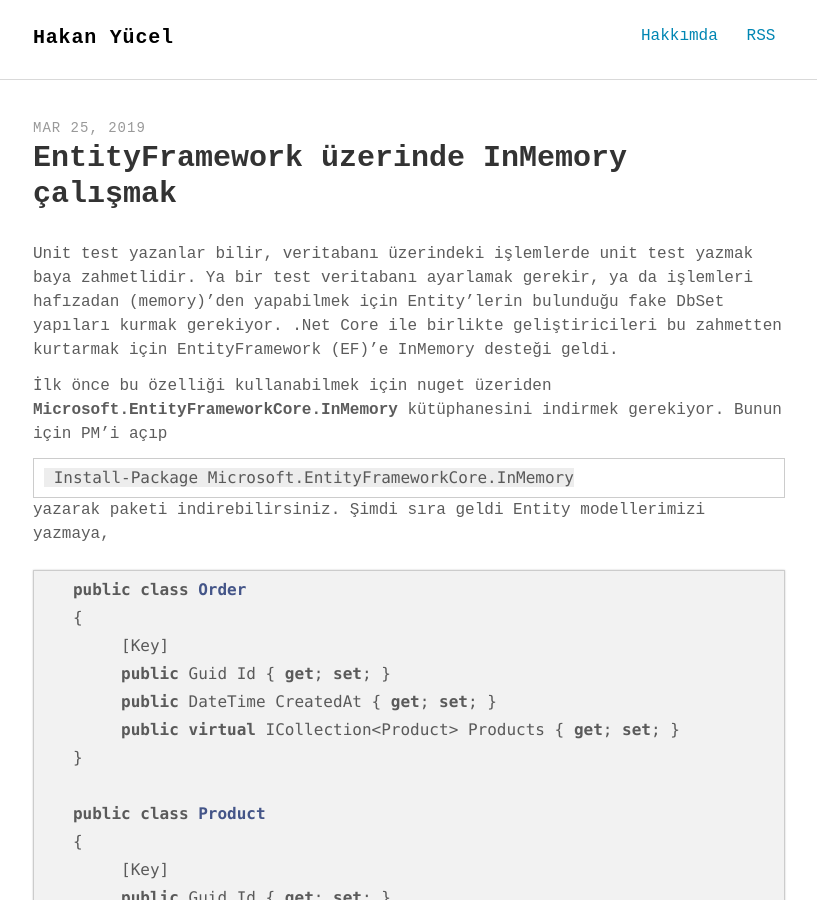
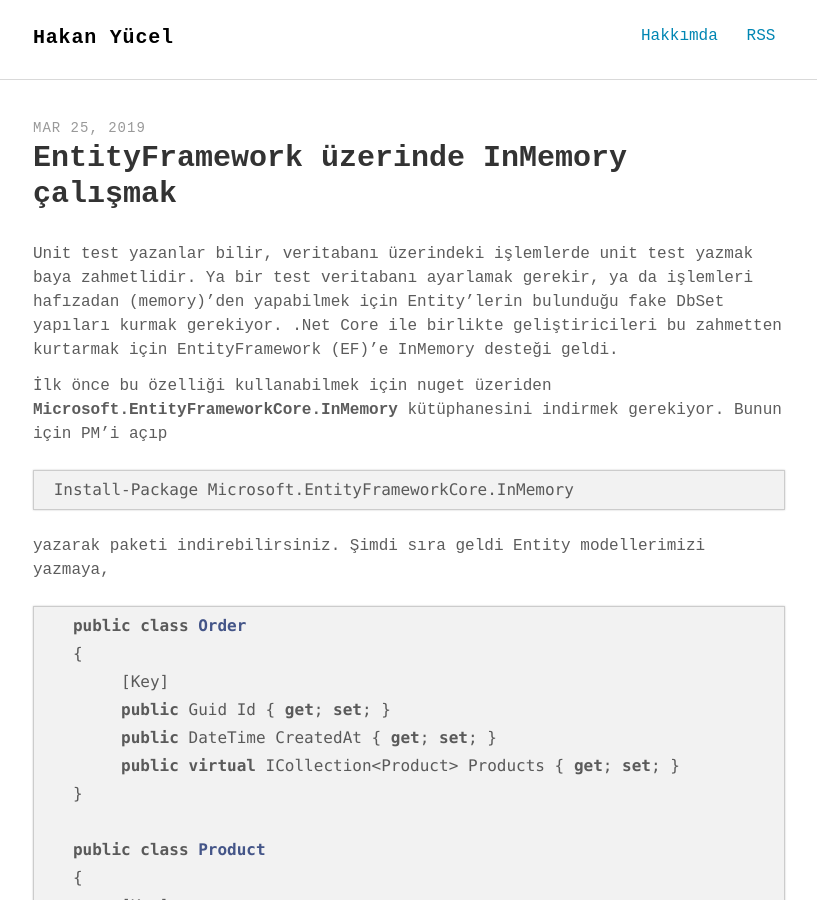
Before and after one commit to hknyuc/myblog, a Jekyll site: the page built from _posts/2019-03-25-use EntityFramework as InMemory .md, in a window 1280 px wide and 900 px high. Shown: the whole window, without its empty margins (231-1048 px from the left). Built offline with Jekyll 4.4.1, drawn with Linux system fonts in a browser that asks for light colours; some web fonts are replaced; comment, search, counter and statistics services are not loaded.

Commit message:
Use EntityFramework as InMemory

````diff
--- a/_posts/2019-03-25-use EntityFramework as InMemory .md
+++ b/_posts/2019-03-25-use EntityFramework as InMemory .md
@@ -9,10 +9,9 @@ Unit test yazanlar bilir, veritabanı üzerindeki işlemlerde unit test yazmak b
 
 İlk önce bu özelliği kullanabilmek için nuget üzeriden **Microsoft.EntityFrameworkCore.InMemory** kütüphanesini indirmek gerekiyor. Bunun için PM'i açıp
 
-```nuget
+```csharp
  Install-Package Microsoft.EntityFrameworkCore.InMemory
 ```
-
 
 yazarak paketi indirebilirsiniz. Şimdi sıra geldi Entity modellerimizi yazmaya,
 
````
